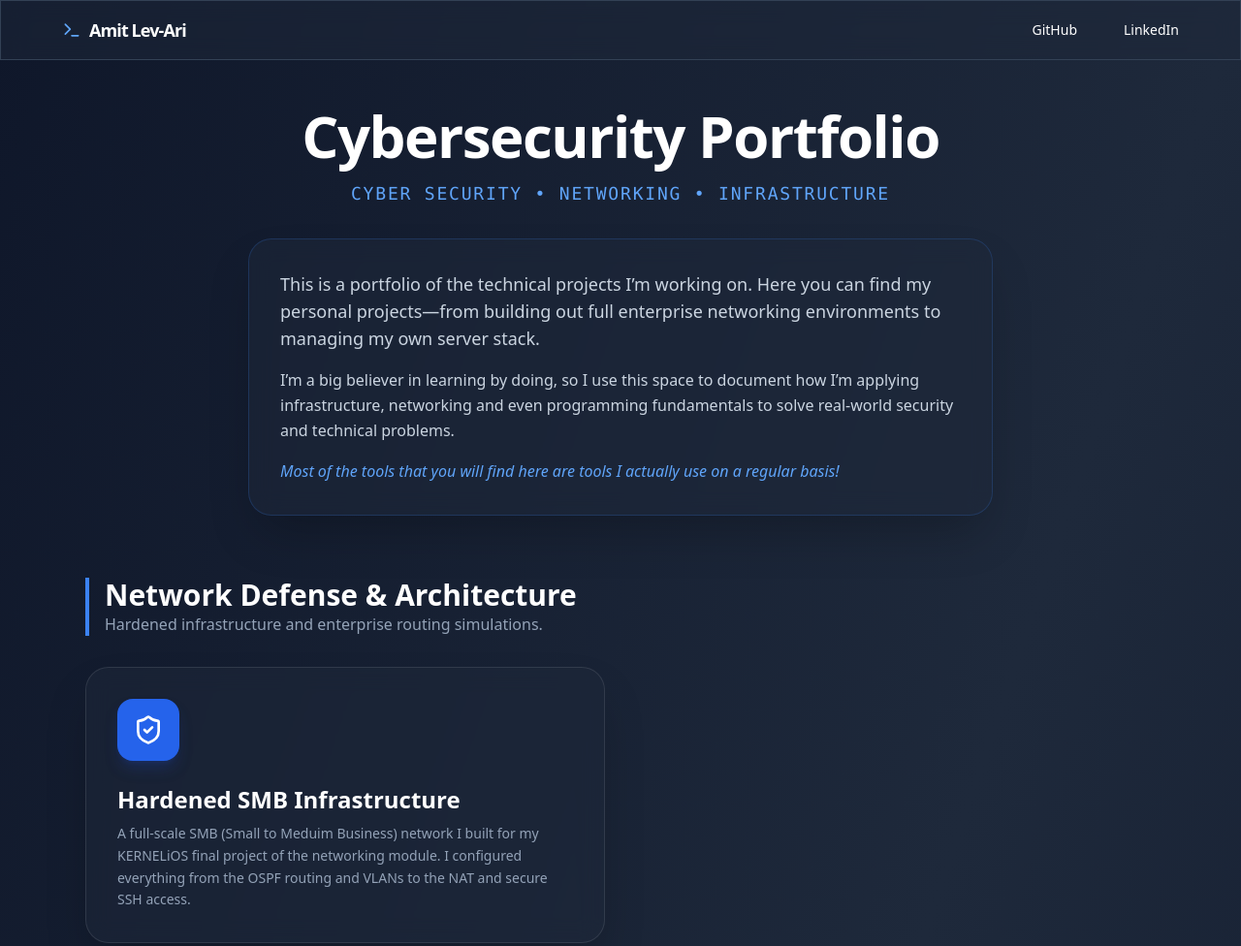
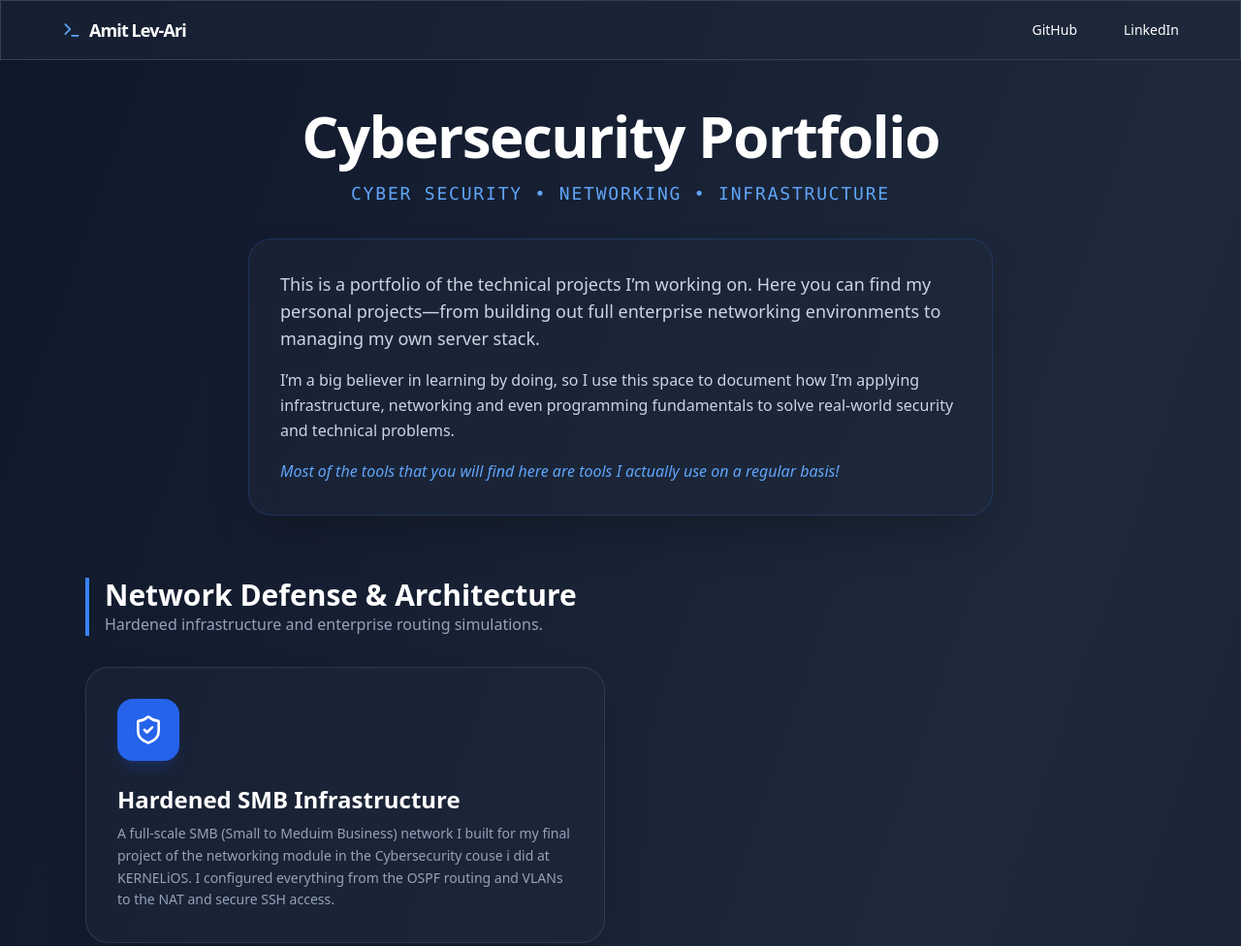
Before and after one commit to amitla2003/amitla2003.github.io, a plain HTML site: page index.html in a window 1280 px wide. Shown: the top 976 px of the page at 97% size. Drawn offline with nearby package versions, Linux system fonts and the light colour scheme.

Commit message:
Update project description for clarity and accuracy

```diff
--- a/index.html
+++ b/index.html
@@ -62,7 +62,7 @@
                         </div>
                         <h3 class="text-2xl font-bold">Hardened SMB Infrastructure</h3>
                         <p class="text-slate-400 text-sm mt-2 leading-relaxed">
-                            A full-scale SMB (Small to Meduim Business) network I built for my KERNELiOS final project of the networking module. I configured everything from the OSPF routing and VLANs to the NAT and secure SSH access.</p>
+                            A full-scale SMB (Small to Meduim Business) network I built for my final project of the networking module in the Cybersecurity couse i did at KERNELiOS. I configured everything from the OSPF routing and VLANs to the NAT and secure SSH access.</p>
                     </div>
                 </a>
             </div>
```
